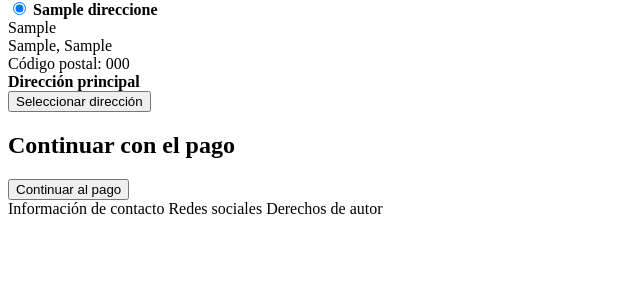
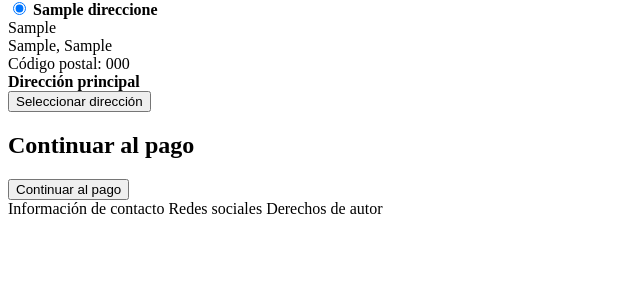
Before and after one commit to cristian9103/project_store, a Django app: page /pedidos/checkout/ in a window 1280 px wide. Shown: the part 446-746 px from the top of the page, without its empty margins (0-640 px from the left). Run offline with Django 5.2, Linux system fonts and the light colour scheme; a user stored in the database is signed in; tables that the repository leaves empty hold one stand-in row (values such as "Sample post").

Commit message:
Se modifica el archivo templates/pedidos/checkout/checkout.html

```diff
--- a/templates/pedidos/checkout/checkout.html
+++ b/templates/pedidos/checkout/checkout.html
@@ -132,7 +132,7 @@ Checkout
 </section>
 
 <section>
-    <h2>Continuar con el pago</h2>
+    <h2>Continuar al pago</h2>
 
     {% if error %}
         <div>
```
